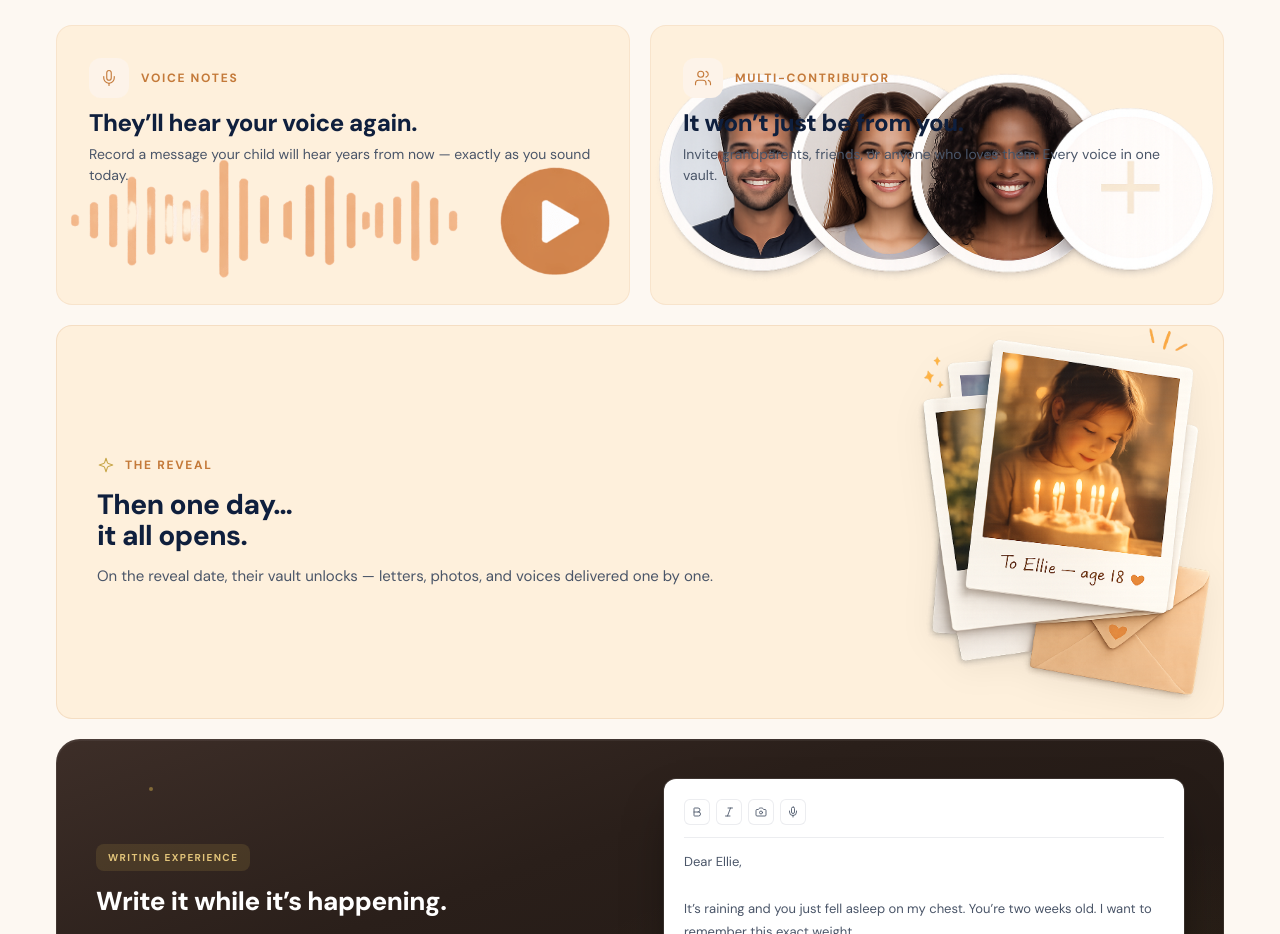
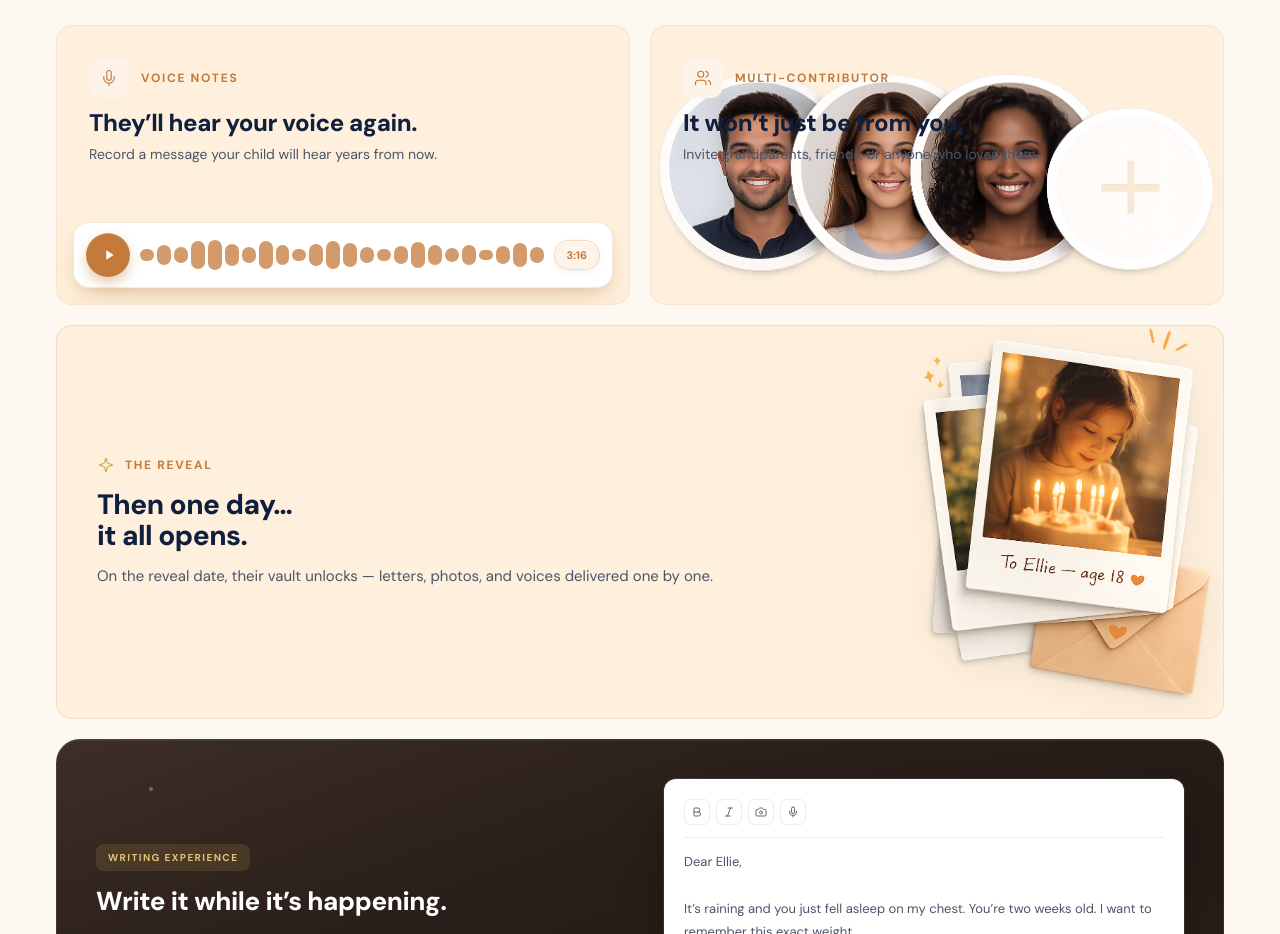
Before and after one commit to hteaopco/UntilThen, a Next.js app: page / in a window 1280 px wide. Shown: the part 1200-2134 px from the top of the page. Built offline with nearby package versions, Linux system fonts and the light colour scheme; no server answers.

Commit message:
Trim voice/multi card copy; replace waveform image with CSS audio player (play, bars, 3:16 pill)
https://claude.ai/code/session_01FWRsqKhKb6urbkPKmehrBk

```diff
--- a/src/components/landing/Features.tsx
+++ b/src/components/landing/Features.tsx
@@ -93,17 +93,53 @@ export function Features() {
                   They&rsquo;ll hear your voice again.
                 </h3>
                 <p className="text-[13px] sm:text-[14px] leading-[1.55] text-ink-mid">
-                  Record a message your child will hear years from now &mdash; exactly as you sound today.
+                  Record a message your child will hear years from now.
                 </p>
               </div>
-              <Image
-                src="/IMG_2289.png"
-                alt="Voice waveform"
-                width={500}
-                height={120}
-                className="absolute -bottom-1 sm:bottom-0 left-0 right-0 w-full h-auto pointer-events-none"
-                style={{ transform: "scale(1.03)", transformOrigin: "bottom center" }}
-              />
+              <div
+                aria-hidden="true"
+                className="absolute bottom-3 sm:bottom-4 left-3 sm:left-4 right-3 sm:right-4 flex items-center gap-1.5 sm:gap-2.5 bg-white rounded-2xl px-2 py-1.5 sm:px-3 sm:py-2.5 border border-amber/15 pointer-events-none"
+                style={{
+                  boxShadow:
+                    "0 14px 32px -10px rgba(196,122,58,0.35), 0 4px 10px -2px rgba(0,0,0,0.08), inset 0 1px 0 rgba(255,255,255,0.9)",
+                }}
+              >
+                <div
+                  className="shrink-0 w-8 h-8 sm:w-11 sm:h-11 rounded-full bg-amber flex items-center justify-center"
+                  style={{
+                    boxShadow:
+                      "0 6px 14px -2px rgba(196,122,58,0.5), inset 0 1px 0 rgba(255,255,255,0.25)",
+                  }}
+                >
+                  <svg
+                    viewBox="0 0 24 24"
+                    fill="white"
+                    className="w-3 h-3 sm:w-4 sm:h-4 translate-x-[1px]"
+                  >
+                    <path d="M8 5v14l11-7z" />
+                  </svg>
+                </div>
+                <div className="flex-1 flex items-center gap-[2px] sm:gap-[3px] h-5 sm:h-8">
+                  {[40, 65, 50, 85, 95, 70, 50, 85, 60, 40, 70, 90, 75, 50, 35, 55, 80, 65, 45, 65, 30, 55, 75, 50].map(
+                    (h, i) => (
+                      <span
+                        key={i}
+                        className="flex-1 bg-amber/75 rounded-full"
+                        style={{ height: `${h}%` }}
+                      />
+                    )
+                  )}
+                </div>
+                <div
+                  className="shrink-0 px-2 py-0.5 sm:px-3 sm:py-1.5 bg-amber-tint rounded-full text-[10px] sm:text-[11px] font-bold text-amber border border-amber/20"
+                  style={{
+                    boxShadow:
+                      "0 2px 6px rgba(0,0,0,0.06), inset 0 1px 0 rgba(255,255,255,0.7)",
+                  }}
+                >
+                  3:16
+                </div>
+              </div>
             </div>
 
             {/* Multi-Contributor */}
@@ -121,7 +157,7 @@ export function Features() {
                   It won&rsquo;t just be from you.
                 </h3>
                 <p className="text-[13px] sm:text-[14px] leading-[1.55] text-ink-mid">
-                  Invite grandparents, friends, or anyone who loves them. Every voice in one vault.
+                  Invite grandparents, friends, or anyone who loves them.
                 </p>
               </div>
               <Image
```
